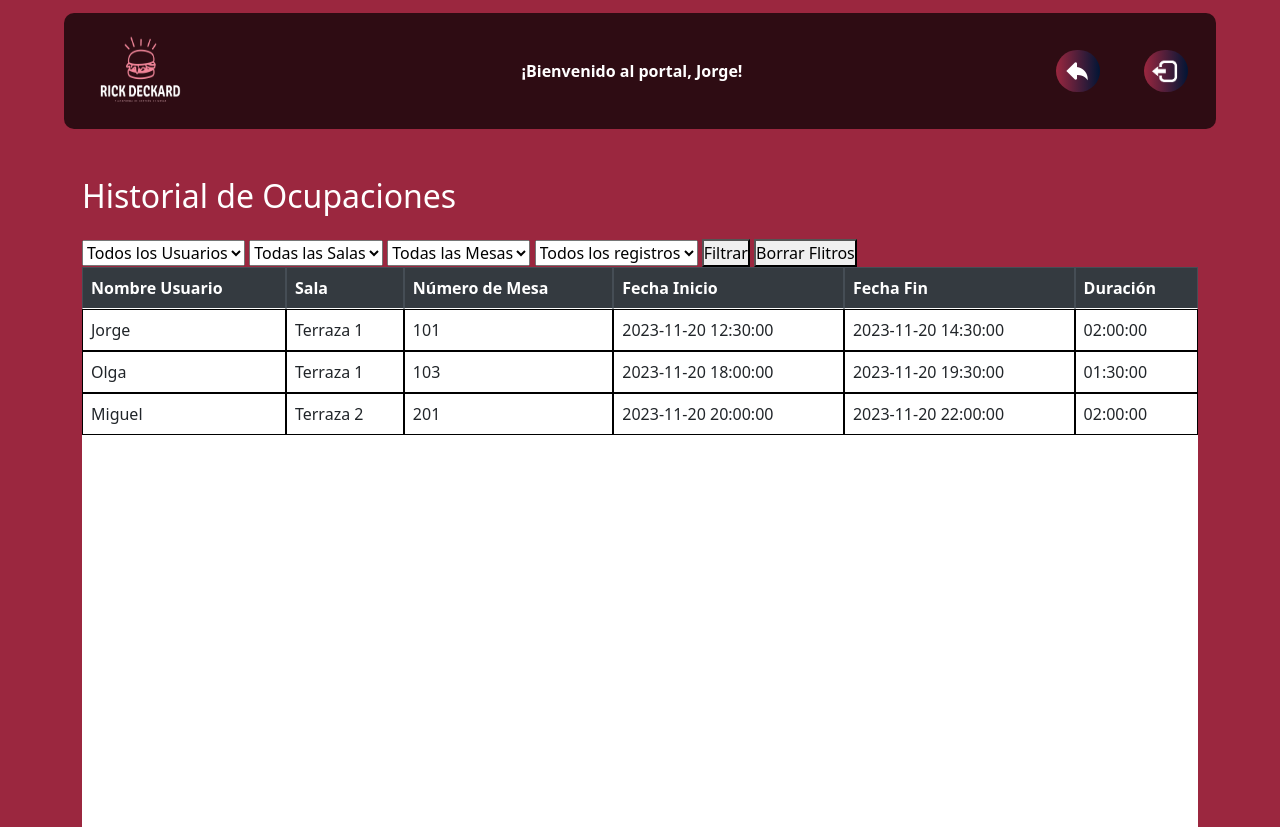
After one commit to jovico7/terrazas, a PHP site: page /crudMesas.php in a window 1280 px wide. The commit adds this page. Run offline with PHP 8.4, Linux system fonts and the light colour scheme; a user stored in the database is signed in; data comes from the database, SQL or seed files in the repository; some libraries are stand-ins or nearby versions.

```diff
--- a/bd_restaurante.sql
+++ b/bd_restaurante.sql
@@ -9,6 +9,7 @@ CREATE TABLE usuarios (
     id_usuario INT PRIMARY KEY AUTO_INCREMENT,
     nombre_user VARCHAR(255),
     contrasena VARCHAR(60),
+    email VARCHAR(60),
     trabajo VARCHAR(50)
 );
 
--- /dev/null
+++ b/crudMesas.php
@@ -0,0 +1,233 @@
+<?php
+session_start();
+if (!isset($_SESSION['id'])) {
+    header("Location: ./index.php");
+    exit;
+} else if (isset($_GET['logout'])) {
+    session_destroy();
+    header("Location: ./index.php");
+    exit;
+}
+?>
+
+<!DOCTYPE html>
+<html lang="en">
+
+<head>
+    <meta charset="UTF-8">
+    <meta name="viewport" content="width=device-width, initial-scale=1.0">
+    <title>RICK DECKARD - HISTORIAL</title>
+    <link rel="shortcut icon" href="./img/LOGORICK.png" type="image/x-icon">
+    <link rel="stylesheet" href="./css/home.css">
+    <link rel="stylesheet" href="https://stackpath.bootstrapcdn.com/bootstrap/4.5.2/css/bootstrap.min.css">
+    <script src="https://code.jquery.com/jquery-3.5.1.slim.min.js"></script>
+    <script src="https://cdn.jsdelivr.net/npm/@popperjs/core@2.5.3/dist/umd/popper.min.js"></script>
+    <script src="https://stackpath.bootstrapcdn.com/bootstrap/4.5.2/js/bootstrap.min.js"></script>
+    <link href="https://cdn.jsdelivr.net/npm/bootstrap@5.0.2/dist/css/bootstrap.min.css" rel="stylesheet" integrity="sha384-EVSTQN3/azprG1Anm3QDgpJLIm9Nao0Yz1ztcQTwFspd3yD65VohhpuuCOmLASjC" crossorigin="anonymous">
+    <style>
+        .table-responsive>.table-bordered {
+            margin-bottom: 0px !important;
+        }
+    </style>
+    <!-- Enlace a SweetAlert -->
+    <script src="https://cdn.jsdelivr.net/npm/sweetalert2@11"></script>
+    <!-- Enlace a tu archivo popup.js -->
+    <script src="./js/popup.js" defer></script>
+</head>
+
+<body>
+    <nav class="navbar navbar-light bg-lights position-top">
+        <div class="container">
+            <div>
+                <a class="navbar-brand " href="./home.php">
+                    <img src="./img/LOGORICK _Blanco.png" alt="" width="100" height="90">
+                </a>
+            </div>
+            <div class="saludo">
+                <b style="color:white">¡Bienvenido al portal, <?php echo $_SESSION['user'];?>!</b>
+            </div>
+            <div>
+                <a href="./home.php"><button class="atrasboton"><img class="atrasimg" src="./img/atras.png" alt=""></button></a>
+                <a href="./inc/salir.php"><button class="logoutboton"><img class="logoutimg" src="./img/LOGOUT.png" alt=""></button></a>
+            </div>
+        </div>
+    </nav>
+    <div class="container mt-5">
+        <h2 class="mb-4" style="color: white;">Historial de Ocupaciones</h2>
+
+        <form method="get" action="">
+
+            <!-- FILTRO PARA USUARIOS -->
+            <select name="usuario" id="usuario">
+                <option value="">Todos los Usuarios</option>
+                <?php
+                try {
+                    include_once('./inc/conexion.php');
+                    $sqlUser = "SELECT nombre_user FROM usuarios;";
+                    $stmtUser = $pdo->prepare($sqlUser);
+                    $stmtUser->execute();
+                    $resultUser = $stmtUser->fetchAll(PDO::FETCH_ASSOC);
+                    foreach ($resultUser as $row) {
+                        echo "<option value=\"" . $row['nombre_user'] . "\"";
+                        if (isset($_GET['usuario']) && $_GET['usuario'] == $row['nombre_user']) {
+                            echo " selected";
+                        }
+                        echo ">" . $row['nombre_user'] . "</option>";
+                    }
+                } catch (Exception $e) {
+                    echo "Error: " . $e->getMessage();
+                }
+                ?>
+            </select>
+
+            <!-- FILTRO PARA SALAS -->
+            <select name="sala" id="sala">
+                <option value="">Todas las Salas</option>
+                <?php
+                try {
+                    $sqlSalas = "SELECT nombre_sala FROM salas;";
+                    $stmtSalas = $pdo->prepare($sqlSalas);
+                    $stmtSalas->execute();
+                    $resultSalas = $stmtSalas->fetchAll(PDO::FETCH_ASSOC);
+                    foreach ($resultSalas as $row) {
+                        echo "<option value=\"" . $row['nombre_sala'] . "\"";
+                        if (isset($_GET['sala']) && $_GET['sala'] == $row['nombre_sala']) {
+                            echo " selected";
+                        }
+                        echo ">" . $row['nombre_sala'] . "</option>";
+                    }
+                } catch (Exception $e) {
+                    echo "Error: " . $e->getMessage();
+                }
+                ?>
+            </select>
+
+            <!-- FILTRO PARA MESAS -->
+            <select name="mesas" id="mesas">
+                <option value="">Todas las Mesas</option>
+                <?php
+                try {
+                    $sqlMesas = "SELECT numero_mesa FROM mesas;";
+                    $stmtMesas = $pdo->prepare($sqlMesas);
+                    $stmtMesas->execute();
+                    $resultMesas = $stmtMesas->fetchAll(PDO::FETCH_ASSOC);
+                    foreach ($resultMesas as $row) {
+                        echo "<option value=\"" . $row['numero_mesa'] . "\"";
+                        if (isset($_GET['mesas']) && $_GET['mesas'] == $row['numero_mesa']) {
+                            echo " selected";
+                        }
+                        echo ">" . $row['numero_mesa'] . "</option>";
+                    }
+                } catch (Exception $e) {
+                    echo "Error: " . $e->getMessage();
+                }
+                ?>
+            </select>
+
+            <!-- FILTRO PARA EL NÚMERO DE REGISTROS -->
+            <select name="numero_filtro" id="numero_filtro">
+                <option value="0">Todos los registros</option>
+                <option value="20" <?php echo (isset($_GET['numero_filtro']) && $_GET['numero_filtro'] == 20) ? 'selected' : ''; ?>>20 registro</option>
+                <option value="30" <?php echo (isset($_GET['numero_filtro']) && $_GET['numero_filtro'] == 30) ? 'selected' : ''; ?>>30 registros</option>
+                <option value="40" <?php echo (isset($_GET['numero_filtro']) && $_GET['numero_filtro'] == 40) ? 'selected' : ''; ?>>40 registros</option>
+                <option value="50" <?php echo (isset($_GET['numero_filtro']) && $_GET['numero_filtro'] == 50) ? 'selected' : ''; ?>>50 registros</option>
+                <option value="60" <?php echo (isset($_GET['numero_filtro']) && $_GET['numero_filtro'] == 60) ? 'selected' : ''; ?>>60 registros</option>
+                <option value="70" <?php echo (isset($_GET['numero_filtro']) && $_GET['numero_filtro'] == 70) ? 'selected' : ''; ?>>70 registros</option>
+            </select>
+
+            <button type="submit">Filtrar</button>
+            <button type="submit">
+                <a style="text-decoration: none; color: black;" href="./registro.php">Borrar Flitros</a>
+            </button>
+
+        </form>
+
+        <?php
+        try {
+            $numFiltro = isset($_GET['numero_filtro']) ? intval($_GET['numero_filtro']) : 0;
+
+            $sql = "SELECT u.nombre_user, s.nombre_sala, m.numero_mesa, o.fecha_inicio, o.fecha_fin,
+            TIMEDIFF(o.fecha_fin, o.fecha_inicio) AS duracion_ocupacion
+            FROM ocupaciones o
+            INNER JOIN usuarios u ON o.id_usuario = u.id_usuario
+            INNER JOIN mesas m ON o.id_mesa = m.id_mesa
+            INNER JOIN salas s ON s.id_sala = m.id_sala";
+
+            // FILTRO DE SALA POR $_GET
+            if (isset($_GET['sala']) && !empty($_GET['sala'])) {
+                $salaFilter = $pdo->quote($_GET['sala']);
+                // Le añadimos a esta fila el filtro WHERE
+                $sql .= " WHERE s.nombre_sala = $salaFilter";
+            }
+
+            // FILTRO DE USUARIO POR $_GET
+            if (isset($_GET['usuario']) && !empty($_GET['usuario'])) {
+                $usuarioFilter = $pdo->quote($_GET['usuario']);
+                $sql .= (isset($_GET['sala']) && !empty($_GET['sala'])) ? " AND" : " WHERE";
+                $sql .= " u.nombre_user = $usuarioFilter";
+            }
+
+            // FILTRO DE MESA POR $_GET
+            if (isset($_GET['mesas']) && !empty($_GET['mesas'])) {
+                $mesaFilter = intval($_GET['mesas']);
+                $sql .= (isset($_GET['mesas']) && !empty($_GET['mesas'])) ? " AND" : " WHERE";
+                $sql .= " m.numero_mesa = $mesaFilter";
+            }
+
+            // FILTRO NÚMERO REGISTROS
+            if ($numFiltro > 0) {
+                $sql .= " LIMIT $numFiltro";
+            }
+
+            // ACABAMOS EL CÓDIGO (para que se puedan mezclar los filtros, por ejemplo, sala y usuario)
+            $sql .= ";";
+
+            $stmt = $pdo->prepare($sql);
+            $stmt->execute();
+            $result = $stmt->fetchAll(PDO::FETCH_ASSOC);
+
+            if ($result) {
+                echo '<div class="table-responsive table-wrapper" style="background-color: white; overflow-y: scroll; overflow-x: hidden;">';
+                echo '<table class="table table-bordered">';
+                echo '<thead class="thead-dark">';
+                echo '<tr>';
+                echo '<th>Nombre Usuario</th>';
+                echo '<th>Sala</th>';
+                echo '<th>Número de Mesa</th>';
+                echo '<th>Fecha Inicio</th>';
+                echo '<th>Fecha Fin</th>';
+                echo '<th>Duración</th>';
+                echo '</tr>';
+                echo '</thead>';
+                echo '<tbody>';
+
+                foreach ($result as $row) {
+                    echo '<tr>';
+                    echo "<td>{$row['nombre_user']}</td>";
+                    echo "<td>{$row['nombre_sala']}</td>";
+                    echo "<td>{$row['numero_mesa']}</td>";
+                    echo "<td>{$row['fecha_inicio']}</td>";
+                    echo "<td>{$row['fecha_fin']}</td>";
+                    echo "<td>{$row['duracion_ocupacion']}</td>";
+                    echo '</tr>';
+                }
+
+                echo '</tbody>';
+                echo '</table>';
+                echo '</div>';
+            } else {
+                echo '<a  href="./registro.php">';
+                echo '<img src="./img/LOGORICK _Blanco.png" alt="" style="width: 50%; display: block; margin: auto;"><br>';
+                echo '</a>';
+                echo "<div style='color: white; display: flex; justify-content: center;'>";
+                echo "<b style='font-size: 20px;' >¡Oops! Parece que las hamburguesas se han comido los resultados. ¡Intenta con otra combinación!</b>";
+                echo "</div>";
+            }
+        } catch (Exception $e) {
+            echo "Error: " . $e->getMessage();
+        }
+        ?>
+    </div>
+</body>
+
+</html>
```
Also changed, not shown: CRUDS/procesarUsuarios.php (added, +30 -0 lines), crudUsuarios.php (added, +81 -0 lines), home.php (+16 -0 lines), js/usuariosAjax.js (added, +61 -0 lines), CRUDS/procesarMesas.php (added), img/account.png (added), img/writing.png (added).
